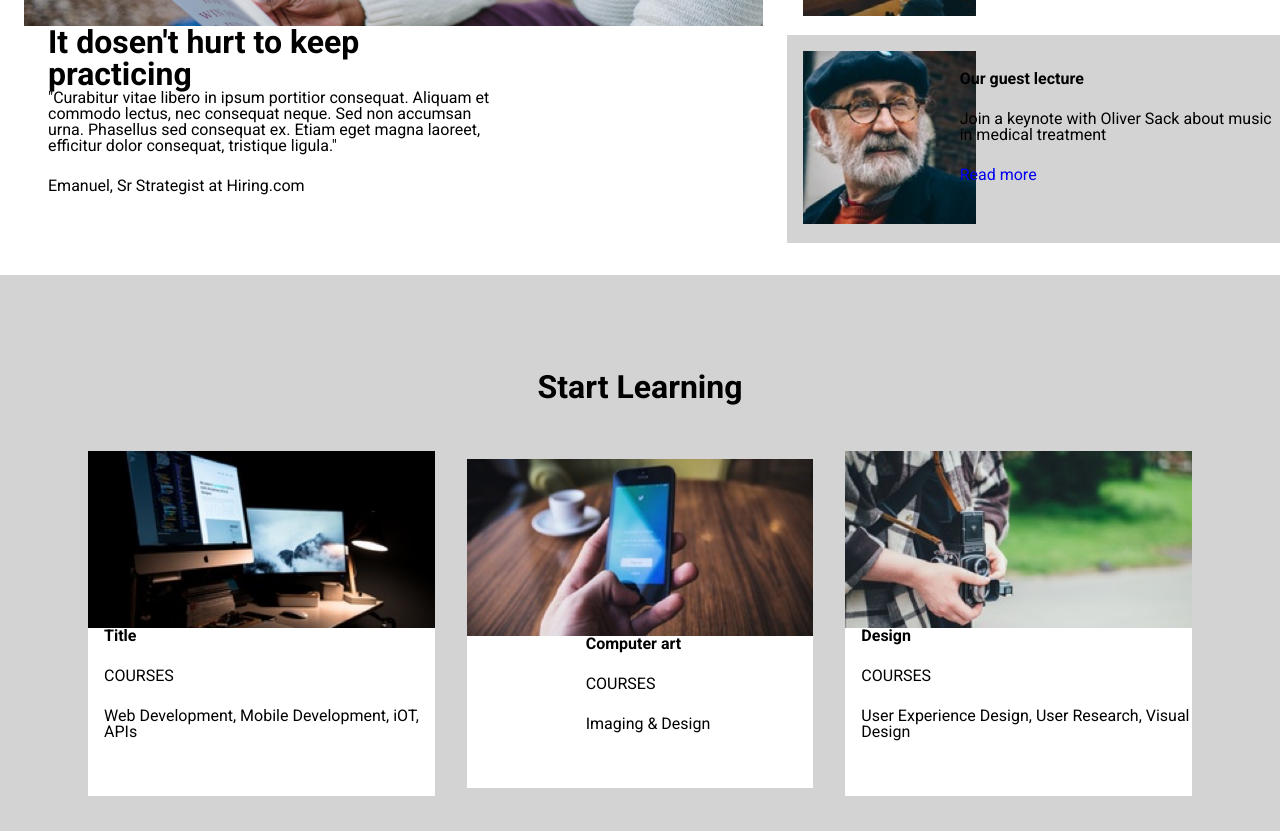
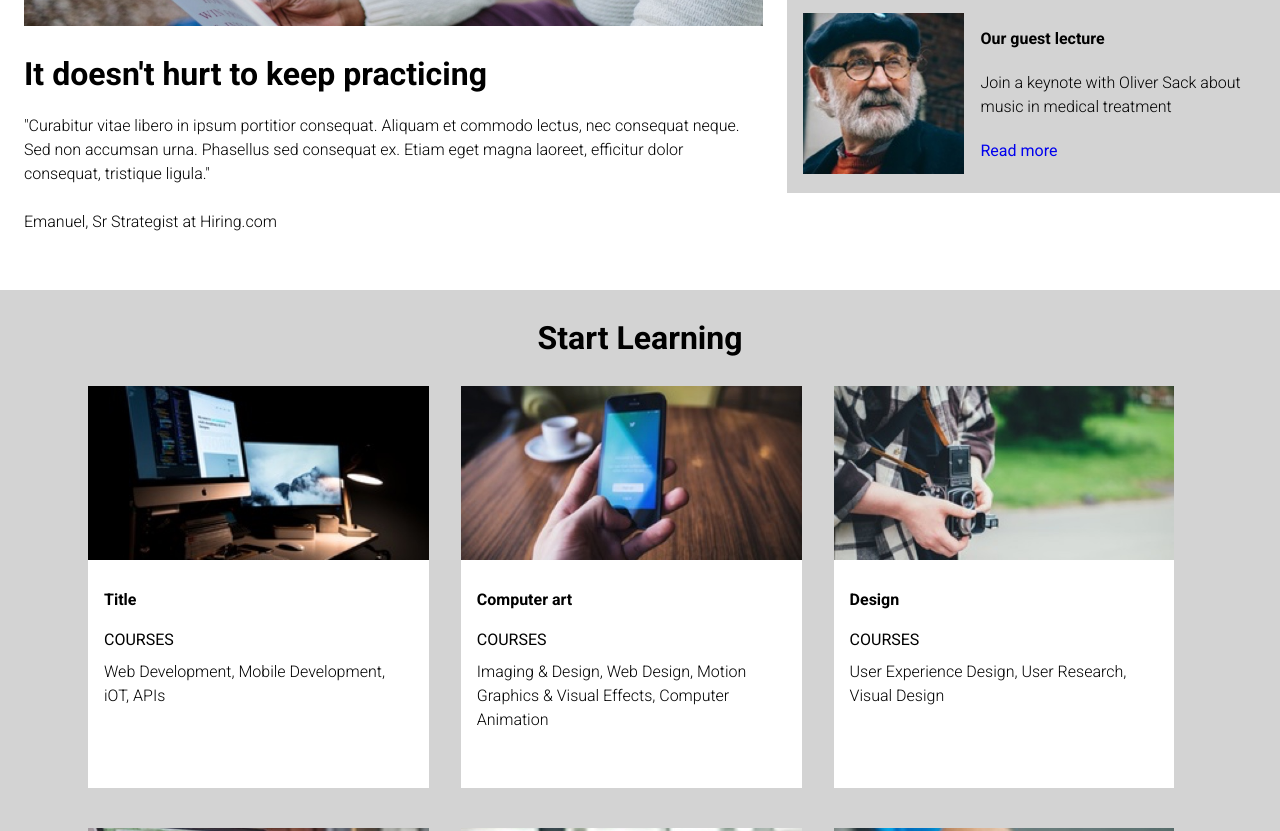
Before and after one commit to stegriff007/colmar, a plain HTML site: page index.html in a window 1280 px wide. Shown: the part 1086-1917 px from the top of the page. Drawn offline with Linux system fonts and the light colour scheme.

Commit message:
Desktop version complete

```diff
--- a/index.html
+++ b/index.html
@@ -33,7 +33,7 @@
 				<img src="./resources/images/banner.jpg">
 			</div>
 			<div class="right">
-				<div>
+				<div  id="learn">
 					<h1>Learn something new everyday</h1>
 					<h2>Lorem ipsum dolor sit amet, consectetur adipiscing elit.</h2>
 					<h3 class="btn">Start here</h3>
@@ -49,8 +49,8 @@
 	<div class="desktop section">
 		<div class="f_practice left">
 			<img src="./resources/images/information-main.jpg">
-			<div class="left f_practice">
-				<h1>It dosen't hurt to keep practicing</h1>
+			<div class="f_practice">
+				<h1>It doesn't hurt to keep practicing</h1>
 				<p>"Curabitur vitae libero in ipsum portitior consequat. Aliquam et commodo lectus, nec consequat neque. Sed non accumsan urna. Phasellus sed consequat ex. Etiam eget magna laoreet, efficitur dolor consequat, tristique ligula."</p>
 				<h4>Emanuel, Sr Strategist at Hiring.com</h4>
 			</div>
@@ -60,7 +60,7 @@
 
 		<div class="right f_practice">
 			<div class="feature">
-				<div class="image-content">
+				<div class="image-content" id="first">
 					<img class="desktop" src="./resources/images/information-orientation.jpg">
 					<img class="mobile" src="./resources/images/information-orientation-mobile.jpg">
 				</div>
@@ -97,10 +97,9 @@
 		</div>
 	</div>
 </div>
+<h1 class="thesis" id="grey">Start Learning</h1>
 <div class="container desktop" id="grey">
-	<div class="section courses">
-		<h1>Start Learning</h1>
-		<div>
+	<div class="f_section courses">
 			<div class="box">
 				<img src="./resources/images/course-software.jpg">
 				<div>
@@ -114,7 +113,7 @@
 				<div>
 					<h2>Computer art</h2>
 					<h3>COURSES</h3>
-					<p>Imaging &amp; Design</p>
+					<p>Imaging &amp; Design, Web Design, Motion Graphics &amp; Visual Effects, Computer Animation</p>
 				</div>
 			</div>
 			<div class="box">
@@ -125,8 +124,6 @@
 					<p>User Experience Design, User Research, Visual Design</p>
 				</div>
 			</div>
-		</div>
-		<div>
 			<div class="box">
 				<img src="./resources/images/course-data.jpg">
 				<div>
@@ -151,7 +148,6 @@
 					<p>Analytics, Content Marketing, Mobile Marketing</p>
 				</div>
 			</div>
-		</div>
 	</div>
 </div>
 <div class="mobile">
@@ -164,16 +160,7 @@
 </div>
 
 
-<!-- <div class="container">
-	<div class="desktop section">
-		<div class="f_practice left">
-			<img src="./resources/images/information-main.jpg">
-			<div class="left f_practice">
-				<h1>It dosen't hurt to keep practicing</h1>
-				<p>"Curabitur vitae libero in ipsum portitior consequat. Aliquam et commodo lectus, nec consequat neque. Sed non accumsan urna. Phasellus sed consequat ex. Etiam eget magna laoreet, efficitur dolor consequat, tristique ligula."</p>
-				<h4>Emanuel, Sr Strategist at Hiring.com</h4>
-			</div>
-		</div> -->
+<!-- Thesis section -->
 
 <h1 class="thesis">Thesis Exhibit</h1>
 <div class="container">
--- a/resources/css/style.css
+++ b/resources/css/style.css
@@ -19,6 +19,11 @@ h1 {
 h2 {
 	font-size: 1rem;
 	font-weight: 700;
+}
+
+p, h4 {
+	line-height: 1.5;
+	font-weight: 300;
 }
 
 header {
@@ -90,6 +95,10 @@ nav span {
 	align-items: center;
 }
 
+#learn {
+	width: 70%;
+}
+
 .left img {
 	width: 100%;
 	height: auto;
@@ -129,6 +138,10 @@ Feature Section CSS*/
 	justify-content: flex-start;
 }
 
+.f_practice h1 {
+	padding: 2rem 0 1.5rem 0;
+}
+
 .feature {
 	width: 100%;
 	display: flex;
@@ -145,28 +158,38 @@ Feature Section CSS*/
 .image-content {
 	height: auto;
 	width: 35%;
+	padding: 1rem;
+
+}
+
+#first {
+	height: auto;
+	width: 35%;
+	padding: 0 1rem 1rem 1rem;
 }
 
 .image-content img {
-	padding: 1rem;
 	width: 100%;
 }
 
 /*End Feature Section CSS*/
 
+
+/*Courses Section*/
+
 .courses div {
-	display: inline-flex;
-	align-items: center;
+	display: flex;
+	align-items: flex-start;
 	justify-content: baseline;
-	margin-bottom: 2rem;
+	margin-bottom: 1.5rem;
 }
 
 .courses {
 	display: flex;
-	flex-direction: column;
-	align-items: center;
-	flex-wrap: row;
-	margin: 2rem 4.5rem;
+	justify-content: flex-start;
+	align-items: stretch;
+	flex-wrap: wrap;
+	padding: 1rem 4.5rem 2rem 4.5rem;
 }
 
 .thesis {
@@ -176,7 +199,7 @@ Feature Section CSS*/
 }
 
 .box {
-	min-width: 30%;
+	max-width: 30%;
 	background-color: white;
 	margin: 1rem;
 	display: flex;
@@ -187,7 +210,7 @@ Feature Section CSS*/
 
 .box img {
 	width: 100%;
-	height: auto;
+	max-height: 45%;
 }
 
 .box div {
@@ -195,22 +218,32 @@ Feature Section CSS*/
 	flex-direction: column;
 	align-items: flex-start;
 	justify-content: space-around;
+	padding: 1rem;
+	width: 100%
+	max-height: 55%;
 }
 
-.box p, h3 {
-	padding-left: 1rem;
-	padding top: 0.5rem;
+.box p{
+	padding: 0.5rem 0 1rem 0rem;
+	text-align: left;
+}
+
+.box h3 {
+	padding: 1rem 0 .25rem 0rem;
 	text-align: left;
 }
 
 .box h2 {
-	padding-left: 1rem;
-	padding-left: 1rem;
 	text-align: left;
+	padding: 1rem 0 .5rem 0;
 }
 
-.courses h1 {
-	padding: 2rem;
+.box h1 {
+	padding: 2rem 0rem .5rem 0rem;
+}
+
+.f_practice h2 {
+	padding-top: 1.5rem;
 }
 
 footer {
```
